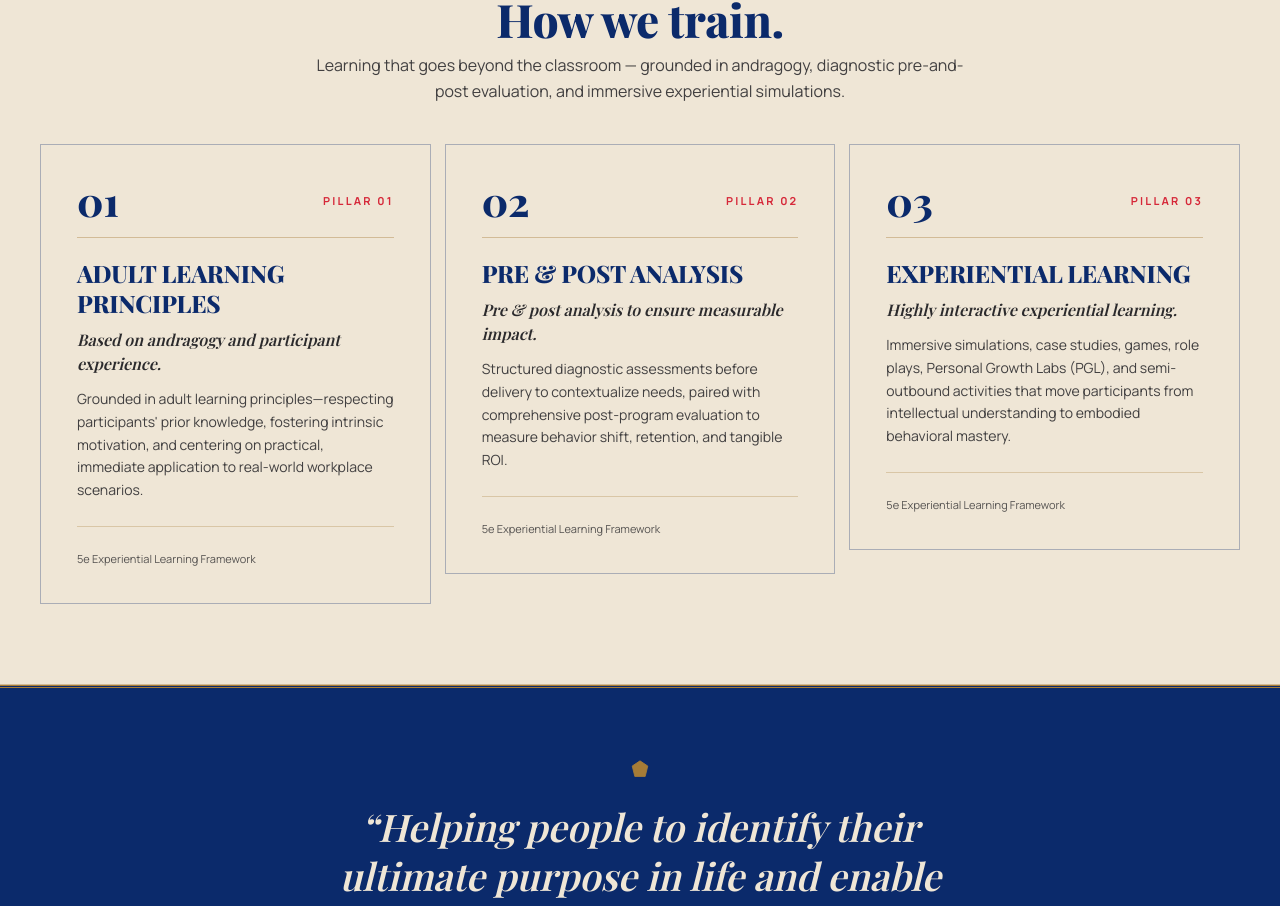
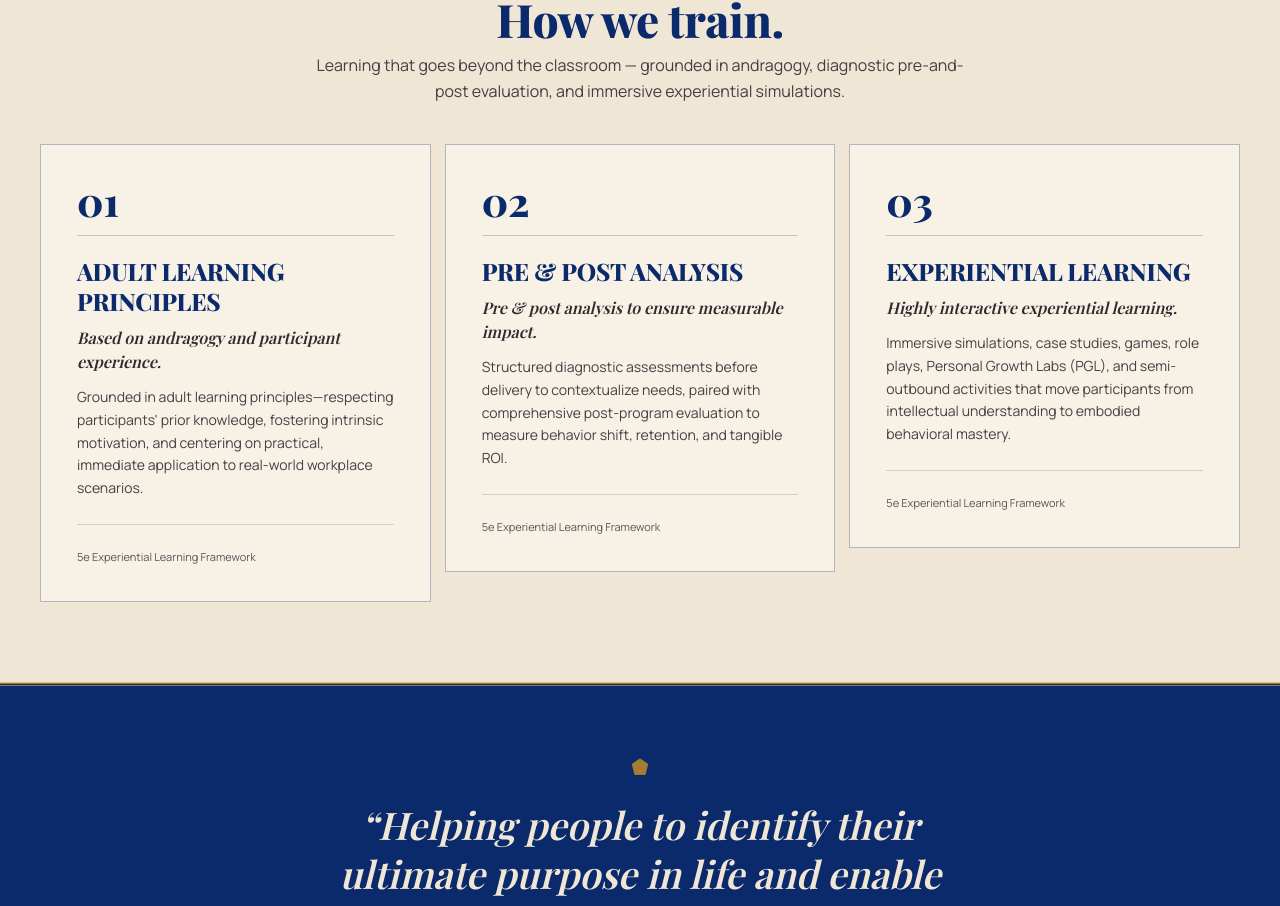
Before and after one commit to ashutosh24adv/5e_serpraise, a Next.js app: page /training in a window 1280 px wide. Shown: the part 3221-4127 px from the top of the page. Built offline with nearby package versions, Linux system fonts and the light colour scheme.

Commit message:
feat: enhance OD & methodology card deep linking and dynamic selection

```diff
--- a/src/components/od-projects/ODServiceGroup.tsx
+++ b/src/components/od-projects/ODServiceGroup.tsx
@@ -1,10 +1,38 @@
-import React from "react";
-import { odGroups } from "@/content/od-projects";
+"use client";
+
+import React, { useEffect, useState } from "react";
+import { odGroups, getODSlug } from "@/content/od-projects";
 import { Container } from "../layout/Container";
 import { Button } from "../ui/Button";
 import { Check } from "lucide-react";
 
 export function ODServiceGroup() {
+  const [activeHash, setActiveHash] = useState<string>("");
+
+  useEffect(() => {
+    const handleHash = () => {
+      if (typeof window !== "undefined" && window.location.hash) {
+        const hash = window.location.hash.replace("#", "");
+        setActiveHash(hash);
+
+        // Scroll to matching element if present
+        const element = document.getElementById(hash);
+        if (element) {
+          element.scrollIntoView({ behavior: "smooth", block: "start" });
+        }
+      }
+    };
+
+    // Trigger on initial mount with a small delay for DOM readiness
+    const timer = setTimeout(handleHash, 100);
+    window.addEventListener("hashchange", handleHash);
+
+    return () => {
+      clearTimeout(timer);
+      window.removeEventListener("hashchange", handleHash);
+    };
+  }, []);
+
   return (
     <section className="py-[80px] bg-[#EFE6D6]" id="interventions">
       <Container size="wide">
@@ -33,10 +61,19 @@ export function ODServiceGroup() {
 
               {/* Services Grid (2 Columns, Flat blocks with Brass borders) */}
               <div className="grid grid-cols-1 md:grid-cols-2 gap-[14px] mt-6">
-                {group.services.map((service, sIndex) => (
+                {group.services.map((service, sIndex) => {
+                  const slug = getODSlug(service.title);
+                  const isHighlighted = activeHash === slug;
+
+                  return (
                     <div
                       key={sIndex}
-                    className="p-7 bg-[#F7F1E6] border border-[#0B2A6B]/25 flex flex-col justify-between group hover:border-[#0B2A6B] transition-colors"
+                      id={slug}
+                      className={`p-7 bg-[#F7F1E6] border flex flex-col justify-between group transition-all duration-300 scroll-mt-28 md:scroll-mt-32 ${
+                        isHighlighted
+                          ? "border-[#0B2A6B] ring-2 ring-[#0B2A6B]/50 shadow-sm"
+                          : "border-[#0B2A6B]/25 hover:border-[#0B2A6B]"
+                      }`}
                     >
                       <div>
                         <div className="flex items-center justify-between pb-3 border-b border-[#A67C37]/40">
@@ -88,7 +125,8 @@ export function ODServiceGroup() {
                         </Button>
                       </div>
                     </div>
-                ))}
+                  );
+                })}
               </div>
             </div>
           ))}
--- a/src/components/training/MethodologyStep.tsx
+++ b/src/components/training/MethodologyStep.tsx
@@ -3,22 +3,38 @@ import { TrainingMethodology } from "@/content/programmes";
 
 interface MethodologyStepProps {
   methodology: TrainingMethodology;
+  isHighlighted?: boolean;
+  onClick?: () => void;
 }
 
-export function MethodologyStep({ methodology }: MethodologyStepProps) {
+export function MethodologyStep({ methodology, isHighlighted, onClick }: MethodologyStepProps) {
   return (
-    <div className="p-8 sm:p-9 bg-[#EFE6D6] border border-[#0B2A6B]/30 flex flex-col justify-between group hover:border-[#0B2A6B] transition-colors duration-300">
+    <div
+      id={methodology.id}
+      onClick={onClick}
+      role="button"
+      tabIndex={0}
+      aria-pressed={Boolean(isHighlighted)}
+      onKeyDown={(e) => {
+        if (e.key === "Enter" || e.key === " ") {
+          e.preventDefault();
+          onClick?.();
+        }
+      }}
+      className={`p-8 sm:p-9 bg-[#F7F1E6] border flex flex-col justify-between group transition-all duration-300 scroll-mt-28 md:scroll-mt-32 cursor-pointer select-none focus:outline-none focus:ring-2 focus:ring-[#0B2A6B] ${
+        isHighlighted
+          ? "border-[#0B2A6B] ring-2 ring-[#0B2A6B]/50 shadow-md"
+          : "border-[#0B2A6B]/30 hover:border-[#0B2A6B] hover:shadow-xs"
+      }`}
+    >
       <div>
-        <div className="flex items-center justify-between pb-4 border-b border-[#A67C37]/40 mb-5">
+        <div className="pb-3 border-b border-[#A67C37]/40 mb-5">
           <span className="font-serif font-extrabold text-[36px] sm:text-[40px] text-[#0B2A6B] leading-none">
             {methodology.number}
           </span>
-          <span className="font-sans text-[11px] font-bold tracking-[0.2em] uppercase text-[#D62839]">
-            PILLAR {methodology.number}
-          </span>
         </div>
 
-        <h3 className="font-serif font-extrabold text-[22px] sm:text-[24px] leading-tight text-[#0B2A6B]">
+        <h3 className="font-serif font-extrabold text-[22px] sm:text-[24px] leading-tight text-[#0B2A6B] group-hover:text-[#D62839] transition-colors">
           {methodology.title}
         </h3>
 
--- a/src/components/training/TrainingMethodologySection.tsx
+++ b/src/components/training/TrainingMethodologySection.tsx
@@ -1,12 +1,51 @@
-import React from "react";
+"use client";
+
+import React, { useEffect, useState } from "react";
 import { Container } from "../layout/Container";
 import { MethodologyStep } from "./MethodologyStep";
 import { StaggerReveal, StaggerItem } from "../animation/Reveal";
 import { trainingMethodologies } from "@/content/programmes";
 
 export function TrainingMethodologySection() {
+  const [activeHash, setActiveHash] = useState<string>("");
+
+  useEffect(() => {
+    const handleHash = () => {
+      if (typeof window !== "undefined") {
+        const hash = window.location.hash.replace("#", "").toLowerCase().trim();
+        const validMethodologyIds = trainingMethodologies.map((m) => m.id);
+
+        if (hash && validMethodologyIds.includes(hash)) {
+          setActiveHash(hash);
+          const element = document.getElementById(hash);
+          if (element) {
+            element.scrollIntoView({ behavior: "smooth", block: "start" });
+          }
+        }
+      }
+    };
+
+    // Check on mount with slight delay for layout rendering
+    const timer = setTimeout(handleHash, 100);
+    window.addEventListener("hashchange", handleHash);
+    window.addEventListener("popstate", handleHash);
+
+    return () => {
+      clearTimeout(timer);
+      window.removeEventListener("hashchange", handleHash);
+      window.removeEventListener("popstate", handleHash);
+    };
+  }, []);
+
+  const handleSelect = (id: string) => {
+    setActiveHash(id);
+    if (typeof window !== "undefined") {
+      window.history.replaceState(null, "", `#${id}`);
+    }
+  };
+
   return (
-    <section className="py-[80px] bg-[#EFE6D6] border-t border-b border-[#A67C37]/40">
+    <section className="py-[80px] bg-[#EFE6D6] border-t border-b border-[#A67C37]/40" id="methodology">
       <Container size="wide">
         {/* Section Heading: sentence case, ends with a period */}
         <div className="mb-[36px] text-center max-w-[680px] mx-auto space-y-2">
@@ -30,7 +69,11 @@ export function TrainingMethodologySection() {
           <StaggerReveal staggerDelay={0.12} className="grid grid-cols-1 md:grid-cols-3 gap-[14px]">
             {trainingMethodologies.map((item) => (
               <StaggerItem key={item.number}>
-                <MethodologyStep methodology={item} />
+                <MethodologyStep
+                  methodology={item}
+                  isHighlighted={activeHash === item.id}
+                  onClick={() => handleSelect(item.id)}
+                />
               </StaggerItem>
             ))}
           </StaggerReveal>
--- a/src/content/od-projects.ts
+++ b/src/content/od-projects.ts
@@ -221,3 +221,30 @@ export const retainershipInfo: RetainershipInfo = {
     "Flexible engagement model aligned with organizational priorities and pace",
   ],
 };
+
+export function getODSlug(title: string): string {
+  const slugMap: Record<string, string> = {
+    "Culture Building": "culture-building",
+    "Employee Engagement Survey": "employee-engagement-survey",
+    "Internal Client Satisfaction Survey": "internal-client-satisfaction-survey",
+    "Assessment Center": "assessment-center",
+    "Performance Appraisal System": "performance-appraisal-system",
+    "360 Degree Feedback": "360-degree-feedback",
+    "Job Evaluation": "job-evaluation",
+    "Policy Manual & Employee Handbook": "policy-manual-employee-handbook",
+    "Competency Dictionary & Mapping": "competency-dictionary-mapping",
+    "Job Description Manual": "job-description-manual",
+    "HR Systems Formulation": "hr-systems-formulation",
+    "Annual Business Meet & Out Bound Training": "annual-business-meet-outbound-training",
+  };
+
+  if (slugMap[title]) return slugMap[title];
+
+  return title
+    .toLowerCase()
+    .replace(/&/g, "")
+    .replace(/[^\w\s-]/g, "")
+    .replace(/\s+/g, "-")
+    .replace(/-+/g, "-")
+    .trim();
+}
--- a/src/content/programmes.ts
+++ b/src/content/programmes.ts
@@ -14,6 +14,7 @@ export interface CoreProgram {
 }
 
 export interface TrainingMethodology {
+  id: string;
   number: string;
   title: string;
   summary: string;
@@ -126,6 +127,7 @@ export const corePrograms: CoreProgram[] = [
 
 export const trainingMethodologies: TrainingMethodology[] = [
   {
+    id: "respecting-adult-learning-principles",
     number: "01",
     title: "ADULT LEARNING PRINCIPLES",
     summary: "Based on andragogy and participant experience.",
@@ -134,6 +136,7 @@ export const trainingMethodologies: TrainingMethodology[] = [
     experientialDetails: ["Self-directed learning", "Practical relevance", "Experience integration"],
   },
   {
+    id: "pre-post-capability-analysis",
     number: "02",
     title: "PRE & POST ANALYSIS",
     summary: "Pre & post analysis to ensure measurable impact.",
@@ -142,6 +145,7 @@ export const trainingMethodologies: TrainingMethodology[] = [
     experientialDetails: ["Pre-workshop diagnostic questionnaires", "Baseline skill mapping", "Post-program impact audits"],
   },
   {
+    id: "high-interaction-pgl-role-play",
     number: "03",
     title: "EXPERIENTIAL LEARNING",
     summary: "Highly interactive experiential learning.",
```
Also changed, not shown: src/components/home/ODInteractiveExplorer.tsx (+11 -10 lines). Lines whose indentation alone changed are shown as unchanged.
